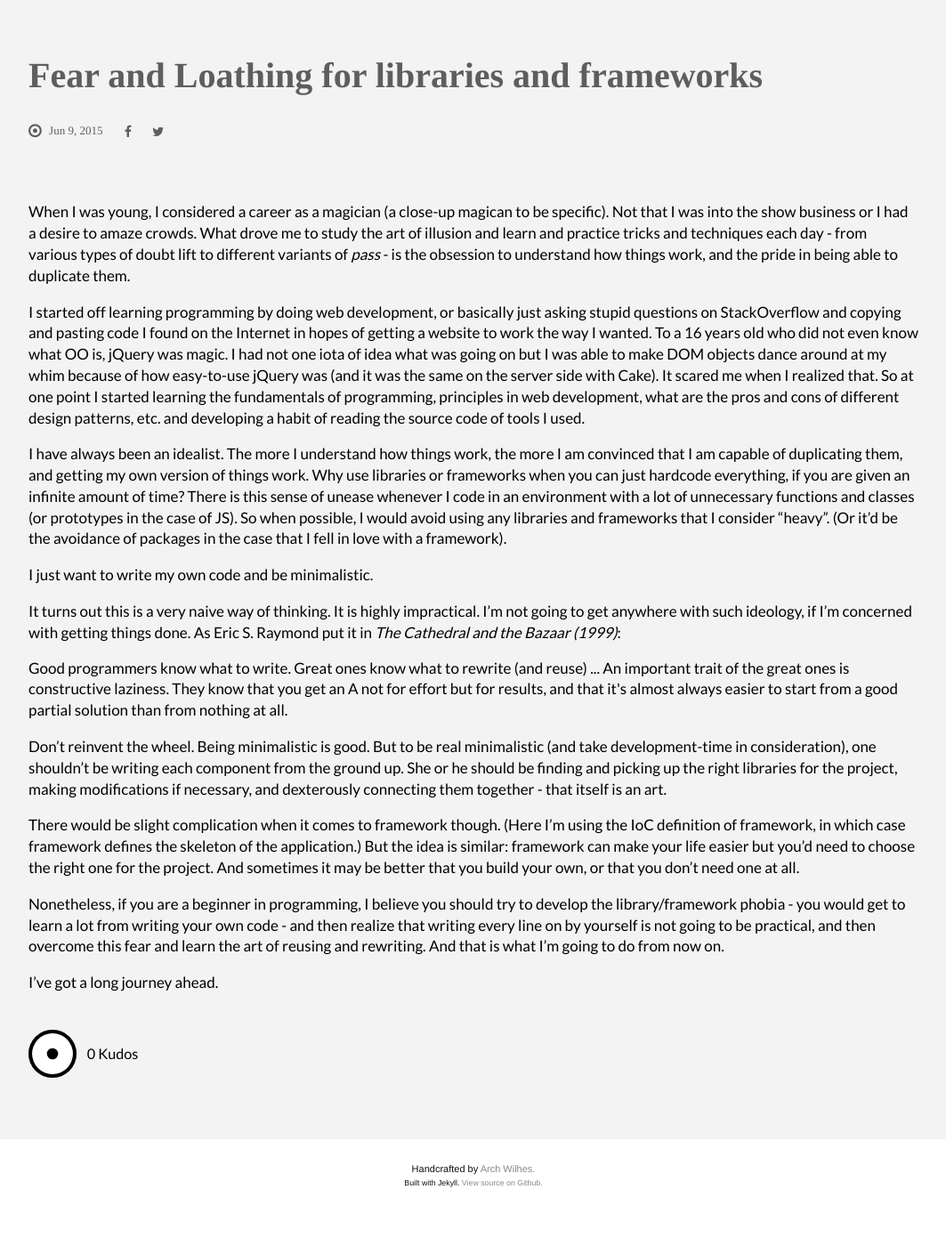
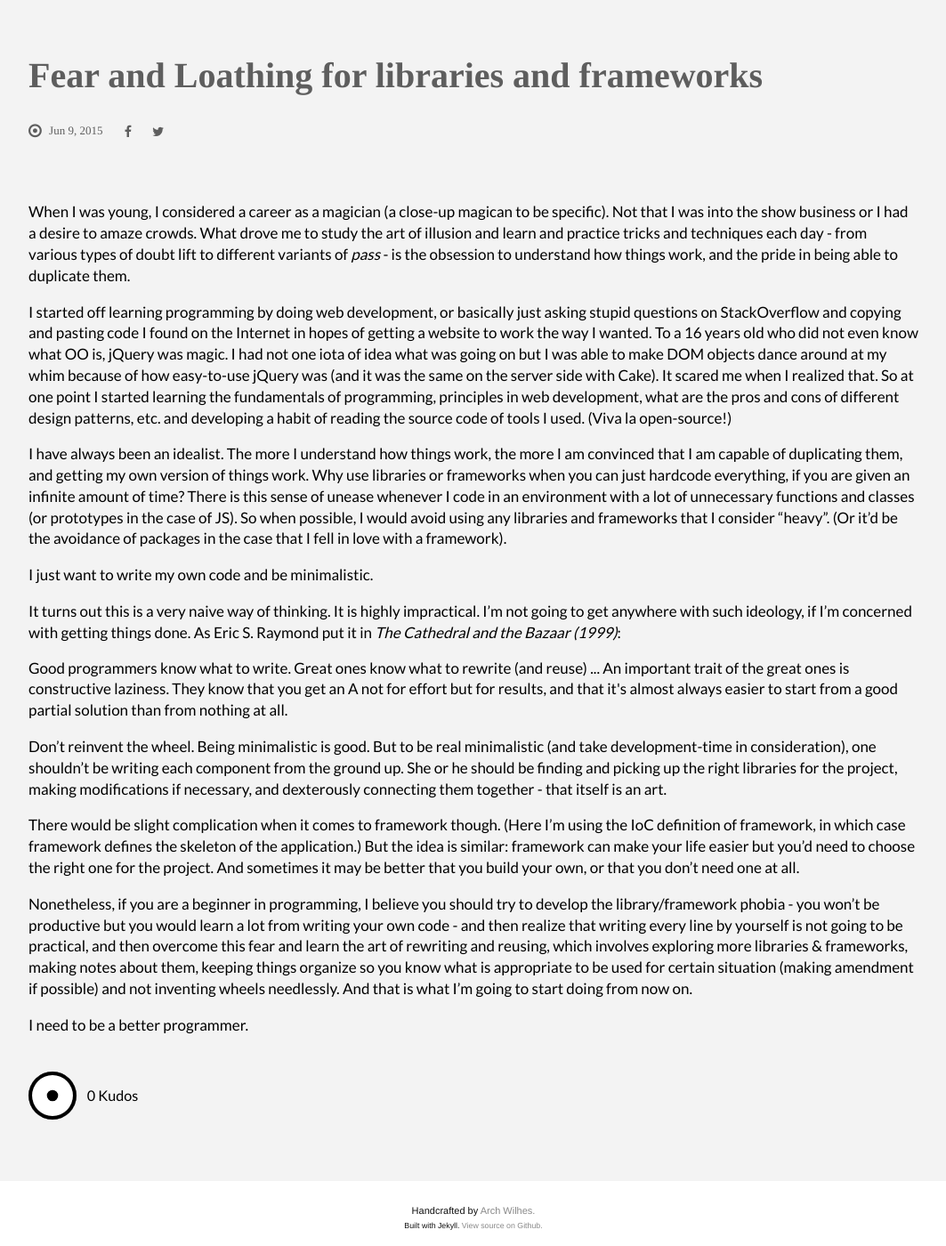
Before and after one commit to archywillhe/0a-Jekyll, a Jekyll site: the page built from _posts/2015-06-09-the-framework-library-phobia.md, in a window 1280 px wide and 1400 px high, scrolled down 952 px. Shown: the whole window at 89% size, without its empty margins (108-1171 px from the left). Built offline with Jekyll 4.4.1, drawn with Linux system fonts in a browser that asks for light colours; nearby versions of some CDN libraries; before the commit the page ends 2305 px from its top, so only the background shows below that.

Commit message:
updating Fear and Loathing for libraries and frameworks

```diff
--- a/_posts/2015-06-09-the-framework-library-phobia.md
+++ b/_posts/2015-06-09-the-framework-library-phobia.md
@@ -18,12 +18,12 @@ subtitleBottom:
 extract: |
     When I was young, I considered a career as a magician ([a close-up magican](http://en.wikipedia.org/wiki/Micromagic) to be specific). Not that I was into the show business or I had a desire to amaze crowds. What drove me to study the art of illusion and learn and practice tricks and techniques each day - from various types of [doubt lift](http://en.wikipedia.org/wiki/Double_lift) to different variants of [*pass*](https://www.youtube.com/watch?v=LilNzRXylSM) - is the obsession to understand how things work, and the pride in being able to duplicate them.
 
-    I started off learning programming by doing web development, or basically just asking stupid questions on [StackOverflow](http://stackoverflow.com) and copying and pasting code I found on the Internet in hopes of getting a website to work the way I wanted. To a 16 years old who did not even know what [OO](http://en.wikipedia.org/wiki/Object-oriented_programming) is, [jQuery](https://jquery.com) was magic. I had not one iota of idea what was going on but I was able to make [DOM](https://developer.mozilla.org/en-US/docs/Web/API/Document_Object_Model) objects dance around at my whim because of how easy-to-use jQuery was (and it was the same on the server side with [Cake](http://cakephp.org)). It scared me when I realized that. So at one point I started learning the fundamentals of programming, principles in web development, what are the pros and cons of different design patterns, etc. and developing a habit of reading the source code of tools I used.
+    I started off learning programming by doing web development, or basically just asking stupid questions on [StackOverflow](http://stackoverflow.com) and copying and pasting code I found on the Internet in hopes of getting a website to work the way I wanted. To a 16 years old who did not even know what [OO](http://en.wikipedia.org/wiki/Object-oriented_programming) is, [jQuery](https://jquery.com) was magic. I had not one iota of idea what was going on but I was able to make [DOM](https://developer.mozilla.org/en-US/docs/Web/API/Document_Object_Model) objects dance around at my whim because of how easy-to-use jQuery was (and it was the same on the server side with [Cake](http://cakephp.org)). It scared me when I realized that. So at one point I started learning the fundamentals of programming, principles in web development, what are the pros and cons of different design patterns, etc. and developing a habit of reading the source code of tools I used. (Viva la open-source!)
 ---
 
 When I was young, I considered a career as a magician ([a close-up magican](http://en.wikipedia.org/wiki/Micromagic) to be specific). Not that I was into the show business or I had a desire to amaze crowds. What drove me to study the art of illusion and learn and practice tricks and techniques each day - from various types of [doubt lift](http://en.wikipedia.org/wiki/Double_lift) to different variants of [*pass*](https://www.youtube.com/watch?v=LilNzRXylSM) - is the obsession to understand how things work, and the pride in being able to duplicate them.
 
-I started off learning programming by doing web development, or basically just asking stupid questions on [StackOverflow](http://stackoverflow.com) and copying and pasting code I found on the Internet in hopes of getting a website to work the way I wanted. To a 16 years old who did not even know what [OO](http://en.wikipedia.org/wiki/Object-oriented_programming) is, [jQuery](https://jquery.com) was magic. I had not one iota of idea what was going on but I was able to make [DOM](https://developer.mozilla.org/en-US/docs/Web/API/Document_Object_Model) objects dance around at my whim because of how easy-to-use jQuery was (and it was the same on the server side with [Cake](http://cakephp.org)). It scared me when I realized that. So at one point I started learning the fundamentals of programming, principles in web development, what are the pros and cons of different design patterns, etc. and developing a habit of reading the source code of tools I used.
+I started off learning programming by doing web development, or basically just asking stupid questions on [StackOverflow](http://stackoverflow.com) and copying and pasting code I found on the Internet in hopes of getting a website to work the way I wanted. To a 16 years old who did not even know what [OO](http://en.wikipedia.org/wiki/Object-oriented_programming) is, [jQuery](https://jquery.com) was magic. I had not one iota of idea what was going on but I was able to make [DOM](https://developer.mozilla.org/en-US/docs/Web/API/Document_Object_Model) objects dance around at my whim because of how easy-to-use jQuery was (and it was the same on the server side with [Cake](http://cakephp.org)). It scared me when I realized that. So at one point I started learning the fundamentals of programming, principles in web development, what are the pros and cons of different design patterns, etc. and developing a habit of reading the source code of tools I used. (Viva la open-source!)
 
 I have always been an idealist. The more I understand how things work, the more I am convinced that I am capable of duplicating them, and getting my own version of things work. Why use libraries or frameworks when you can just hardcode everything, if you are given an infinite amount of time? There is this sense of unease whenever I code in an environment with a lot of unnecessary functions and classes (or [prototypes](http://en.wikipedia.org/wiki/Prototype-based_programming) in the case of JS). So when possible, I would avoid using any libraries and frameworks that I consider "heavy". (Or it'd be the avoidance of [packages](https://atmospherejs.com) in the case that [I fell in love with a framework](https://www.meteor.com)).
 
@@ -39,6 +39,6 @@ Don't reinvent the wheel. Being minimalistic is good. But to be real minimalisti
 
 There would be slight complication when it comes to framework though. (Here I'm using the [IoC](http://en.wikipedia.org/wiki/Inversion_of_control) definition of framework, in which case framework defines the skeleton of the application.) But the idea is similar: framework can make your life easier but you'd need to choose the right one for the project. And sometimes it may be better that you build your own, or that [you don't need one at all](http://tomasp.net/blog/2015/library-frameworks/).
 
-Nonetheless, if you are a beginner in programming, I believe you should try to develop the library/framework phobia - you would get to learn a lot from writing your own code - and then realize that writing every line on by yourself is not going to be practical, and then overcome this fear and learn the art of reusing and rewriting. And that is what I'm going to do from now on.
+Nonetheless, if you are a beginner in programming, I believe you should try to develop the library/framework phobia - you won't be productive but you would learn a lot from writing your own code - and then realize that writing every line by yourself is not going to be practical, and then overcome this fear and learn the art of rewriting and reusing, which involves exploring more libraries & frameworks, making notes about them, keeping things organize so you know what is appropriate to be used for certain situation (making amendment if possible) and not inventing wheels needlessly. And that is what I'm going to start doing from now on.
 
-I've got a long journey ahead.
+I need to be a better programmer.
```
